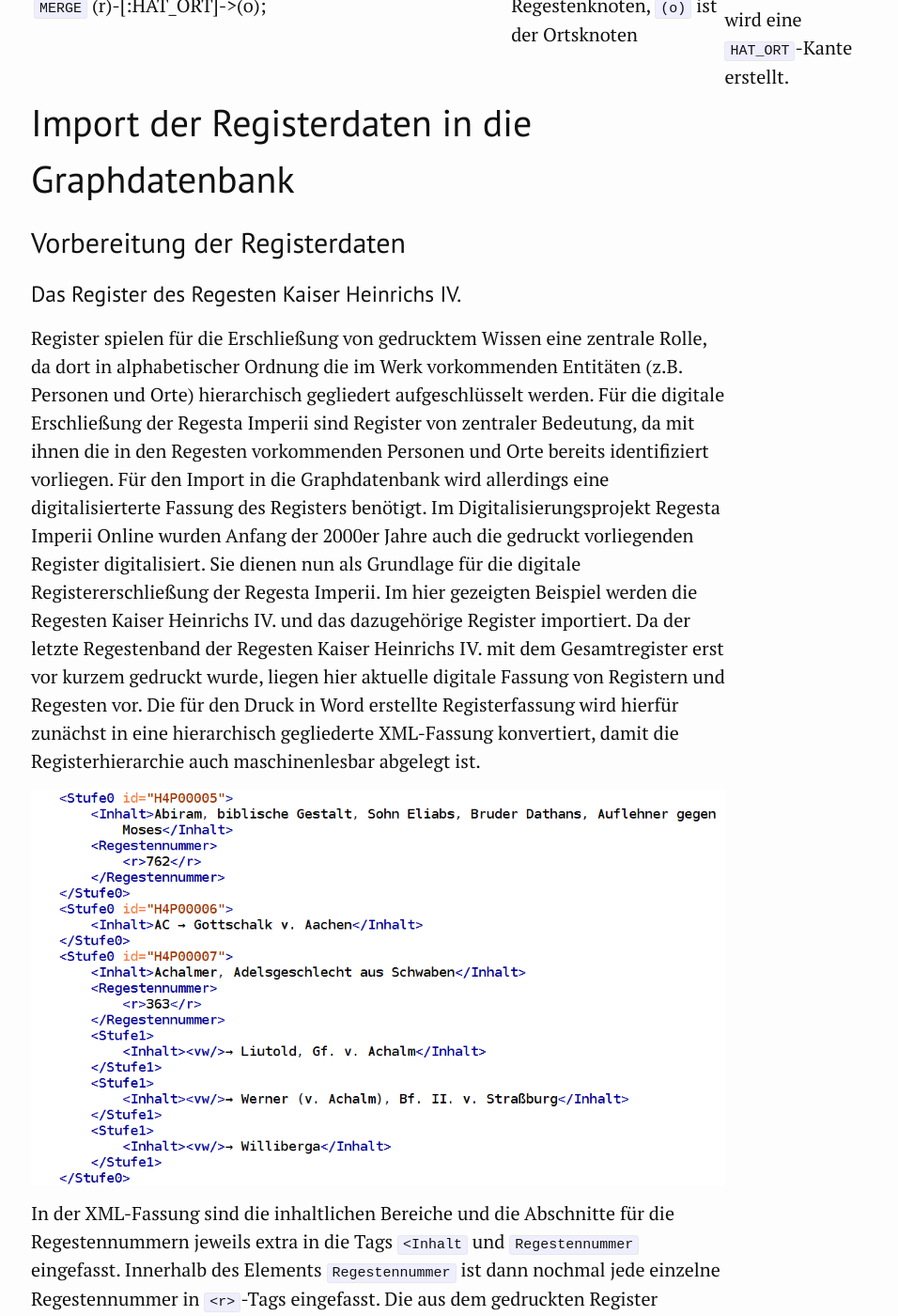
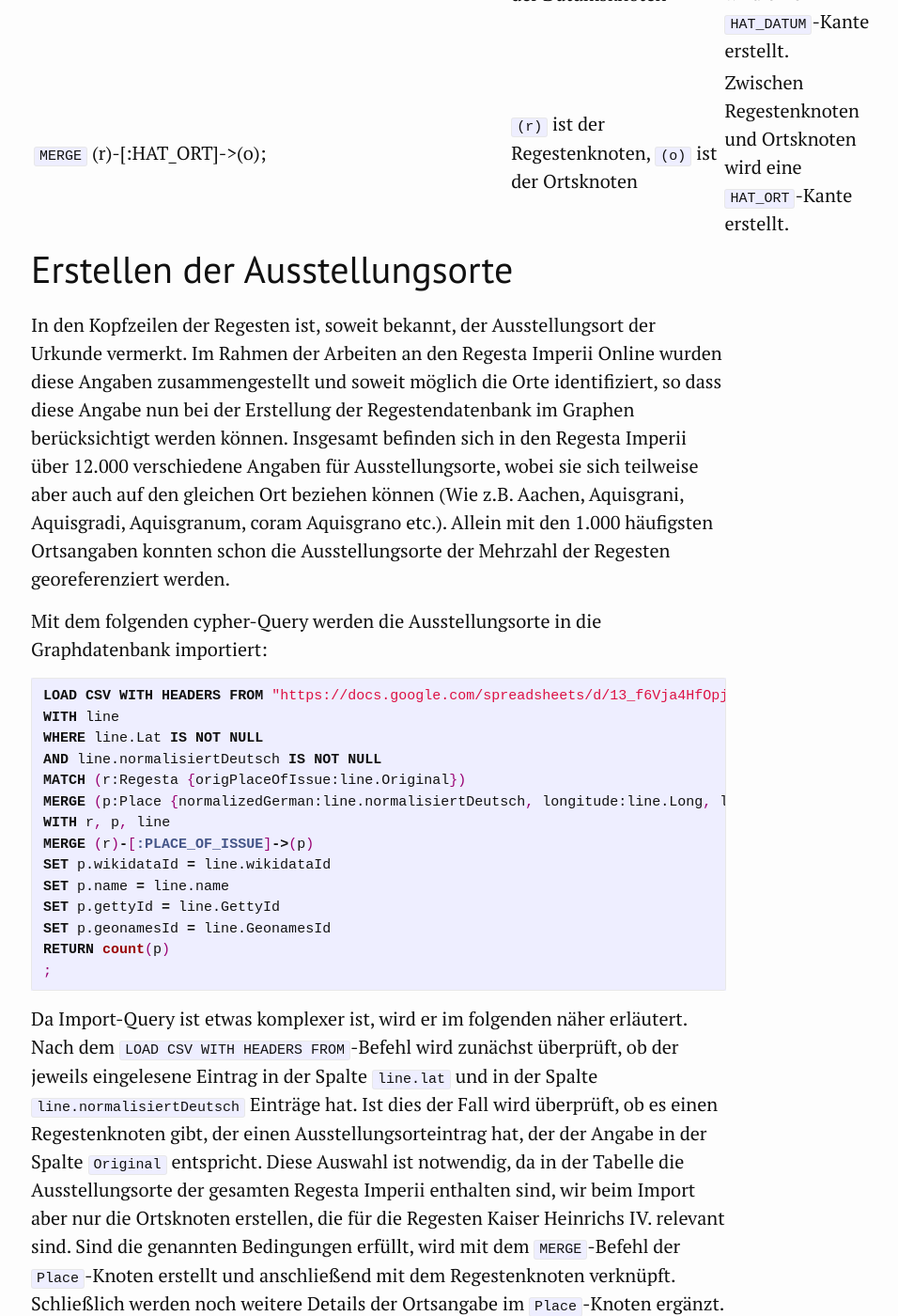
Before and after one commit to kuczera/Graphentechnologien, a Jekyll site: the page built from 20_Import und Modellierung von Projektdaten im Graphen.md, in a window 1280 px wide and 1400 px high, scrolled down 9344 px. Shown: the whole window at 94% size, without its empty margins (237-1193 px from the left). Built offline with Jekyll 4.4.1, drawn with Linux system fonts in a browser that asks for light colours; some of the changed text lies outside the part shown.

Commit message:
Regestenerstellung weiter bearbeitet

```diff
--- a/20_Import und Modellierung von Projektdaten im Graphen.md
+++ b/20_Import und Modellierung von Projektdaten im Graphen.md
@@ -15,7 +15,7 @@
 
 Die Regesta Imperii Online basieren momentan auf dem Content-Managment-System Typo3 welches auf eine mysql-Datenbank aufbaut. In der Datenbank werden die Regesteninformationen in verschiedenen Tabellen vorgehalten. Die Webseite bietet zum einen die Möglichkeit, die Regesten über eine REST-Schnittstelle im CEI-XML-Format oder als CSV-Dateien herunterzuladen. Für den Import in die Graphdatenbank bietet sich das CSV-Format an.
 
-![Regesten als CSV-Datei](/Graphentechnologien/Bilder/RI2Graph/10-ods-regesten.png)
+![Regesten als CSV-Datei](/Graphentechnologien/Bilder/RI2Graph/ReggH4-Regestentabelle.png)
 
 In der CSV-Datei finden sich die oben erläuterten einzelnen Elemente der Regesten in jeweils eigenen Spalten. Die Spaltenüberschrift gibt Auskunft zum Inhalt der jeweiligen Spalte.
 
@@ -43,18 +43,15 @@
 Nachdem die Download-URL der CSV-Datei nun ermittelt ist, kann der `LOAD CSV`-Befehl angepasst und ausgeführt werden.
 
 ~~~cypher
-// Regesten aus Google-Docs in die Graphdatenbank importieren
-LOAD CSV WITH HEADERS FROM "https://docs.google.com/spreadsheets/d/1VCr1lSvVrcM-sFG0fLzNMawnBOd_WfqTq6eczMyNTQk/export?format=csv&id=1VCr1lSvVrcM-sFG0fLzNMawnBOd_WfqTq6eczMyNTQk&gid=1560491889" AS line
-CREATE (r:Regesta {regId:line.persistent_identifier,
-  text:line.summary, archivalHistory:line.archival_history,
-  ident:line.identifier, origPlaceOfIssue:line.locality_string,
-  startDate:line.start_date, endDate:line.end_date})
-MERGE (d:Date {startDate:line.start_date,
-  endDate:line.end_date})
-MERGE (r)-[:HAS_DATE]->(d)
+// ReggH4-Regesten und Datumsangaben aus Google-Docs importieren
+LOAD CSV WITH HEADERS FROM "https://docs.google.com/spreadsheets/d/1GLQIH9LA5btZc-VCRd-8f9BjiylDvwu29FwMwksBbrE/export?format=csv&id=1GLQIH9LA5btZc-VCRd-8f9BjiylDvwu29FwMwksBbrE&gid=2138530170" AS line
+CREATE (r:Regesta {regid:line.persistentIdentifier, text:line.summary, archivalHistory:line.archival_history,date:line.date_string,ident:line.identifier,regnum:line.regnum,origPlaceOfIssue:line.locality_string, startDate:line.start_date, endDate:line.end_date})
+MERGE (d:Date {startDate:line.start_date, endate:line.end_date})
+MERGE (r)-[:DATE]->(d)
 ;
 ~~~
 
+Der `LOAD CSV`-Befehl kann noch um die Angabe `WITH HEADERS FROM` ergänzt werden. Dann werden die Angaben in der ersten Zeile für die Identifizierung der Spalten verwendet.
 In den Anführungszeichen nach dem Befehl `LOAD CSV WITH HEADERS FROM` wird der Download-Link der CSV-Datei angegeben. Der `LOAD CSV`-Befehl lädt dann bei seiner Auführung die CSV-Datei von der angegebenen URL und gibt sie zeilenweise an die folgenden cyper-Befehle weiter.
 
 ![Blick auf die ersten Zeilen der Google-spreadsheets-Tabelle.](/Graphentechnologien/Bilder/RI2Graph/CSV-Google-Tabelle.png)
@@ -86,13 +83,98 @@
 Die gelben Knoten sind die Regesten. Aus den Angaben des Regests werden mit dem o.a. Befehl noch ein Datumsknoten und ein Ortsknoten erstellt. Mit dem ersten `CREATE`-Befehl werden die Regesten erstellt. Mit den folgenden `MERGE`-Befehlen werden anschließend ergänzende Knoten für die Datumsangaben und die Ausstellungsorte erstellt. Nun ist es aber so, dass Ausstellungsort und Ausstellungsdatum mehrfach vorkommen können. Daher wird der hier nicht der `CREATE`-Befehl sondern der `MERGE`-Befehl verwendet. Dieser funktioniert wie der `CREATE`-Befehl, prüft aber vorher ob in der Datenbank ein solcher Knoten schon existiert. Falls es ihn noch nicht gibt wird er erzeugt, wenn es ihn schon gibt, wird er der entsprechenden Variable zugeordnet. Anschließend wird dann die Kante zwischen Regestenknoten und Ausstellungsortsknoten und Regestenknoten und Datumsknoten erstellt. In der folgenden Tabelle werden die einzelnen Befehle dargestellt und kommentiert.
 
 |Befehl|Variablen|Bemerkungen|
-|:--------|----------------|:----------------|
+|:--------|------|:-------|
 |`LOAD CSV WITH HEADERS FROM` "https://docs.google.com/ ..." AS line|line|Import der CSV-Dateien. Es wird jeweils eine Zeile an die Variable line weitergegeben|
 |`CREATE` (r:Regest {regid:line.persistent_identifier, Text:line.summary, Überlieferung:line.archival_history,ident:line.identifier})|line.persistent_identifier, line.summary etc. |Erstellung des Regestenknotens. Für die weiteren Befehlt steht der neu erstellt Regestenknoten unter der Variable r zur Verfügung.|
 |`MERGE` (d:Datum {startdate:line.start_date, enddate:line.end_date})|line.start_date und line.end_date|Es wird geprüft, ob ein Datumsknoten mit der Datumsangabe schon existiert, falls nicht, wird er erstellt. In jedem Fall steht anschließend der Datumsknoten unter der Variable d zur Verfügung.|
 |`MERGE` (o:Ort {ort:line.name, latitude:toFloat(line.latitude), longitude:toFloat(line.longitude)})|line.name ist der Ortsname, die anderen Angaben sind die Geodaten des Ortes|Es wird geprüft, ob ein Ortsknoten schon existiert, falls nicht, wird er erstellt. In jedem Fall steht anschließend der Ortsknoten unter der Variable o zur Verfügung.|
 |`MERGE` (r)-[:HAT_DATUM]->(d)|`(r)` ist der Regestenknoten, `(d)` ist der Datumsknoten|Zwischen Regestenknoten und Datumsknoten wird eine `HAT_DATUM`-Kante erstellt.|
 |`MERGE` (r)-[:HAT_ORT]->(o);|`(r)` ist der Regestenknoten, `(o)` ist der Ortsknoten|Zwischen Regestenknoten und Ortsknoten wird eine `HAT_ORT`-Kante erstellt.|
+
+# Erstellen der Ausstellungsorte
+
+In den Kopfzeilen der Regesten ist, soweit bekannt, der Ausstellungsort der Urkunde vermerkt. Im Rahmen der Arbeiten an den Regesta Imperii Online wurden diese Angaben zusammengestellt und soweit möglich die Orte identifiziert, so dass diese Angabe nun bei der Erstellung der Regestendatenbank im Graphen berücksichtigt werden können. Insgesamt befinden sich in den Regesta Imperii über 12.000 verschiedene Angaben für Ausstellungsorte, wobei sie sich teilweise aber auch auf den gleichen Ort beziehen können (Wie z.B. Aachen, Aquisgrani, Aquisgradi, Aquisgranum, coram Aquisgrano etc.). Allein mit den 1.000 häufigsten Ortsangaben konnten schon die Ausstellungsorte der Mehrzahl der Regesten georeferenziert werden.
+
+Mit dem folgenden cypher-Query werden die Ausstellungsorte in die Graphdatenbank importiert:
+
+~~~cypher
+LOAD CSV WITH HEADERS FROM "https://docs.google.com/spreadsheets/d/13_f6Vja4HfOpju9RVDubHiMLzS6Uoa7MIOHFEg5V7lw/export?format=csv&id=13_f6Vja4HfOpju9RVDubHiMLzS6Uoa7MIOHFEg5V7lw&gid=420547059" AS line
+WITH line
+WHERE line.Lat IS NOT NULL
+AND line.normalisiertDeutsch IS NOT NULL
+MATCH (r:Regesta {origPlaceOfIssue:line.Original})
+MERGE (p:Place {normalizedGerman:line.normalisiertDeutsch, longitude:line.Long, latitude:line.Lat})
+WITH r, p, line
+MERGE (r)-[:PLACE_OF_ISSUE]->(p)
+SET p.wikidataId = line.wikidataId
+SET p.name = line.name
+SET p.gettyId = line.GettyId
+SET p.geonamesId = line.GeonamesId
+RETURN count(p)
+;
+~~~
+
+Da Import-Query ist etwas komplexer ist, wird er im folgenden näher erläutert. Nach dem `LOAD CSV WITH HEADERS FROM`-Befehl wird zunächst überprüft, ob der jeweils eingelesene Eintrag in der Spalte `line.lat` und in der Spalte `line.normalisiertDeutsch` Einträge hat. Ist dies der Fall wird überprüft, ob es einen Regestenknoten gibt, der einen Ausstellungsorteintrag hat, der der Angabe in der Spalte `Original` entspricht. Diese Auswahl ist notwendig, da in der Tabelle die Ausstellungsorte der gesamten Regesta Imperii enthalten sind, wir beim Import aber nur die Ortsknoten erstellen, die für die Regesten Kaiser Heinrichs IV. relevant sind. Sind die genannten Bedingungen erfüllt, wird mit dem `MERGE`-Befehl der `Place`-Knoten erstellt und anschließend mit dem Regestenknoten verknüpft. Schließlich werden noch weitere Details der Ortsangabe im `Place`-Knoten ergänzt.
+
+Mit dem folgenden Query werden die `PLACE_OF_ISSUE`-Kanten noch mit weiteren Informationen
+
+~~~cypher
+// Relationen verknüpfte Ausstellungorte
+LOAD CSV WITH HEADERS FROM "https://docs.google.com/spreadsheets/d/13_f6Vja4HfOpju9RVDubHiMLzS6Uoa7MIOHFEg5V7lw/export?format=csv&id=13_f6Vja4HfOpju9RVDubHiMLzS6Uoa7MIOHFEg5V7lw&gid=420547059" AS line
+WITH line
+MATCH (p:Place {normalizedGerman:line.normalisiertDeutsch})<-[rel:PLACE_OF_ISSUE]-(reg:Regesta {origPlaceOfIssue:line.Original})
+SET rel.original = line.Original
+SET rel.alternativeName = line.Alternativname
+SET rel.commentary = line.Kommentar
+SET rel.allocation = line.Zuordnung
+SET rel.state = line.Lage
+SET rel.certainty = line.Sicherheit
+SET rel.institutionInCity = line.InstInDerStadt
+RETURN count(rel)
+;
+~~~
+
+~~~cypher
+// Regesten und Ausstellungsorte mit Koordinaten der Ausstellungsorte versehen
+MATCH (r:Regesta)-[:PLACE_OF_ISSUE]->(o:Place)
+SET r.latLong = point({latitude: tofloat(o.latitude), longitude: tofloat(o.longitude)})
+SET o.latLong = point({latitude: tofloat(o.latitude), longitude: tofloat(o.longitude)})
+SET r.placeOfIssue = o.normalizedGerman
+SET r.latitude = o.latitude
+SET r.longitude = o.longitude
+;
+~~~
+
+~~~cypher
+// Date in Isodatum umwandeln
+MATCH (n:Regesta)
+SET n.isoStartDate = date(n.startDate);
+MATCH (n:Regesta)
+SET n.isoEndDate = date(n.endDate);
+MATCH (d:Date)
+SET d.isoStartDate = date(d.startDate);
+MATCH (d:Date)
+SET d.isoEndDate = date(d.endDate);
+~~~
+
+~~~cypher
+// ReggH4-Herrscherhandeln
+LOAD CSV WITH HEADERS FROM "https://docs.google.com/spreadsheets/d/1nlbZmQYcT1E3Z58yPmcnulcNQc1e3111Di-4huhV-FY/export?format=csv&id=1nlbZmQYcT1E3Z58yPmcnulcNQc1e3111Di-4huhV-FY&gid=267441060"
+AS line FIELDTERMINATOR ','
+MATCH (r:Regesta{ident:line.regid})
+MERGE (l:Lemma{lemma:line.Lemma})
+MERGE (r)-[:ACTION]->(l);
+~~~
+
+~~~cypher
+// ReggH4-Literaturnetzwerk erstellen
+MATCH (reg:Regesta)
+WHERE reg.archivalHistory CONTAINS "link"
+UNWIND apoc.text.regexGroups(reg.archivalHistory, "<link (\\S+)>(\\S+)</link>") as link
+MERGE (ref:Reference {url:link[1]}) ON CREATE SET ref.title=link[2]
+MERGE (reg)-[:REFERENCES]->(ref);
+~~~
+
 
 # Import der Registerdaten in die Graphdatenbank
 
@@ -116,15 +198,15 @@
 In der anderen Tabelle werden die Verknüpfungen zwischen Registereinträgen und den Regesten aufgelistet. Der Registereintrag Adalbero kommt also in mehreren Regesten vor. Da das Register der Regesten Heinrichs IV. nur zwei Hierarchiestufen enthält, in denen beispielsweise verschiedene Amtsphasen ein und derselben Person unterschieden werden, wurden diese beim Import zusammengefasst.[^5979] Damit gibt es pro Person jeweils nur einen Knoten.
 
 ### Die Hierarchie des Registers der Regesten Kaiser Friedrichs III.
-In anderen Registern der Regesta Imperii sind teilweise fünf oder mehr Hierarchiestufen vorhanden, die jeweils auch Entitäten repräsentieren können. In diesen Fällen müssen die Hierarchien auch in der Graphdatenbank abgebildet werden, was durch zusätzliche Verweise auf die ggf. vorhandenen übergeordneten Registereinträge möglich wird.
+In anderen Registern der Regesta Imperii, wie beispielsweise den Regesten Kaiser Friedrichs III. sind teilweise fünf oder mehr Hierarchiestufen vorhanden, die jeweils auch Entitäten repräsentieren können. In diesen Fällen müssen die Hierarchien auch in der Graphdatenbank abgebildet werden, was durch zusätzliche Verweise auf die ggf. vorhandenen übergeordneten Registereinträge möglich wird.
 
 ![Ausschnitt der Entitätentabelle des Registers der Regesten Friedrichs III.](/Graphentechnologien/Bilder/RI2Graph/RegisterF3-Hierarchie.png)
 
-Im Tabellenausschnitt wird jedem Registereintrag in der ersten Spalte eine `nodeID` zugewiesen. Wenn es sich um einen Registereintrag handelt, der kein Hauptlemma ist, wird in der dritten Spalte die `topnodeID` angegeben, die auf das übergeordnete Lemma verweist. Beim Import in die Graphdatenbank wird diese Hierarchie über `OBERBEGRIFF`-Kanten abgebildet, die vom untergeordneten Eintrag auf das übergeordnete Lemma verweisen. Damit ist die komplette Registerhierarchie im Graphen abgebildet. In der Spalte `name1` ist das Lemma angegeben, in der Spalte `name3` zusätzliche zum Lemma noch der gesamte Pfad vom Hauptlemma bis zum Registereintrag, jeweils auch `//` getrennt. Dies ist notwendig, da bei tiefer gestaffelten Registern allein mit der Angabe aus der Spalte `name1` nicht klar ist, zu welchem Oberbegriff beispielsweise die `Meierei` in Zeile 17 gehört. Mit dem kompletten Pfad des Registereintrages in der Spalte `name3` wird dagegen deutlich, dass die Aachener Meierei gemeint ist.
+Im Tabellenausschnitt wird jedem Registereintrag in der ersten Spalte eine `nodeID` als eindeutige Kennung zugewiesen. Bei Registereinträgen, die kein Hauptlemma sind, enthält die dritte Spalte `topnodeID` den Verweis auf die eindeutige Kennung `nodeID` des übergeordneten Eintrages. Beim Import in die Graphdatenbank wird diese Hierarchie über `CHILD_OF`-Kanten abgebildet, die vom untergeordneten Eintrag auf das übergeordnete Lemma verweisen. Damit ist die komplette Registerhierarchie im Graphen abgebildet. In der Spalte `name1` ist das Lemma angegeben, in der Spalte `name3` zusätzliche zum Lemma noch der gesamte Pfad vom Hauptlemma bis zum Registereintrag, jeweils mit Doppelslahes (`//`) getrennt. Bei tiefer gestaffelten Registern ist teilweise ohne Kenntnis der übergeordneten Einträge eine eindeutige Identifizierung eines Eintrages nicht möglich. So wird in Zeile 17 der o.a. Abbildung allein mit der Angabe aus der Spalte `name1` nicht klar ist, um welche `Meierei` es sich handelt. Mit dem kompletten Pfad des Registereintrages in der Spalte `name3` wird dagegen deutlich, dass die Aachener `Meierei` gemeint ist.
 
 ## Import der Registerdaten in die Graphdatenbank
 
-Im Gegensatz zu den Regesten Kaiser Friedrichs III., bei denen Orte und Personen in einem Register zusammengefasst sind, haben die Regesten Kaiser Heinrich IV. getrennte Orts- und Personenregister. Die Registerdaten können [hier](https://docs.google.com/spreadsheets/d/12T-RD1Ct4aAUNNNxipjMmHe9F1NmryI1gf8_SJ4RCEE/edit?usp=sharing) eingesehen werden. In dem Tabellendokument befinden sich insgesamt vier Tabellen. In der Tabelle Personen sind die Einträge des Personenregisters aufgelistet. In der Tabelle Orte befindet sich die Liste aller Einträge des Ortsregisters und in der Tabelle Personen und Orte sind ist alles zusammengefasst.[^7a43] Schließlich enthält die Tabelle GENANNT_IN Information dazu, welche Personen oder Orte in welchen Regesten genannt sind. Die Tabellen werden mit den folgenden cypher-Befehlen in die Graphdatenbank eingespielt.
+Im Gegensatz zu den Regesten Kaiser Friedrichs III., bei denen Orte und Personen in einem Register zusammengefasst sind, haben die Regesten Kaiser Heinrich IV. getrennte Orts- und Personenregister. Die digitalisierten Registerdaten können [hier](https://docs.google.com/spreadsheets/d/12T-RD1Ct4aAUNNNxipjMmHe9F1NmryI1gf8_SJ4RCEE/edit?usp=sharing) eingesehen werden. In dem Tabellendokument befinden sich insgesamt drei Tabellen. In der Tabelle Personen sind die Einträge des Personenregisters aufgelistet und in der Tabelle Orte befindet sich die Liste aller Einträge des Ortsregisters. Schließlich enthält die Tabelle `APPEARS_IN` Information dazu, welche Personen oder Orte in welchen Regesten genannt sind. Der folgende cypher-Query importiert die Einträge der Personentabelle in die Graphdatenbank und erstellt für jeden Eintrag einen Knoten vom Typ `:IndexPerson`:
 
 ~~~cypher
 // Registereinträge Personen erstellen
@@ -133,22 +215,28 @@
 CREATE (:IndexPerson {registerId:line.ID, name1:line.name1});
 ~~~
 
+Mit dem folgenden cypher-Query werden nach dem gleichen Muster aus der Tabelle `Orte` die Ortseinträge in die Graphdatenbank importiert.
+
 ~~~cypher
 OAD CSV WITH HEADERS FROM "https://docs.google.com/spreadsheets/d/12T-RD1Ct4aAUNNNxipjMmHe9F1NmryI1gf8_SJ4RCEE/export?format=csv&id=12T-RD1Ct4aAUNNNxipjMmHe9F1NmryI1gf8_SJ4RCEE&gid=2049106817"
 AS line
 CREATE (:IndexPlace {registerId:line.ID, name1:line.name1});
 ~~~
 
-Die beiden Befehle greifen auf verschiedene Tabellenblätter des gleichen Google-Tabellendokuments zu, laden es als CSV-Daten und übergeben die Daten zeilenweise an die weiteren Befehle (Hier an den `MATCH`- und den `CREATE`-Befehl).
-Im nächsten Schritt werden nun die Verknüpfungen zwischen den Registereinträgen und den Regesten erstellt. Hier werden
+Die beiden Befehle greifen also auf verschiedene Tabellenblätter des gleichen Google-Tabellendokuments zu, laden es als CSV-Daten und übergeben die Daten zeilenweise an die weiteren Befehle (Hier an den `MATCH`- und den `CREATE`-Befehl).
+Im nächsten Schritt werden nun mit den Daten der `APPEARS_IN`-Tabelle die Verknüpfungen zwischen den Registereinträgen und den Regesten erstellt.
 
 ~~~cypher
 // PLACE_IN-Kanten für Orte erstellen
 LOAD CSV WITH HEADERS FROM "https://docs.google.com/spreadsheets/d/12T-RD1Ct4aAUNNNxipjMmHe9F1NmryI1gf8_SJ4RCEE/export?format=csv&id=12T-RD1Ct4aAUNNNxipjMmHe9F1NmryI1gf8_SJ4RCEE&gid=2147130316"
 AS line
-MATCH (from:IndexPlace {registerId:line.ID}), (to:Regesta {regnum:line.regnum2})
+MATCH (from:IndexPlace {registerId:line.ID})
+MATCH (to:Regesta {regnum:line.regnum2})
 CREATE (from)-[:PLACE_IN {regnum:line.regnum, name1:line.name1, name2:line.name2}]->(to);
 ~~~
+
+Dabei werden zunächst mit den beiden `MATCH`-Befehlen jeweils das Regest und der Registereintrag aufgerufen und schließend mit dem `CREATE`-Befehl eine `PLACE_IN`-Kante zwischen den beiden Knoten angelegt, die als Attribute den Inhalt der Spalten `name1` und `name2` mitbekommt.
+Analog werden die Verknüpfungen zwischen Regestenknoten und Personenknoten angelegt:
 
 ~~~cypher
 // PERSON_IN-Kanten für Person erstellen
```
Also changed, not shown: other parts of 20_Import und Modellierung von Projektdaten im Graphen.md (+1 -1 lines), 10_Regesta-Imperii.md (+1 -1 lines), Bilder/RI2Graph/ReggH4-Regestentabelle.png (added).
